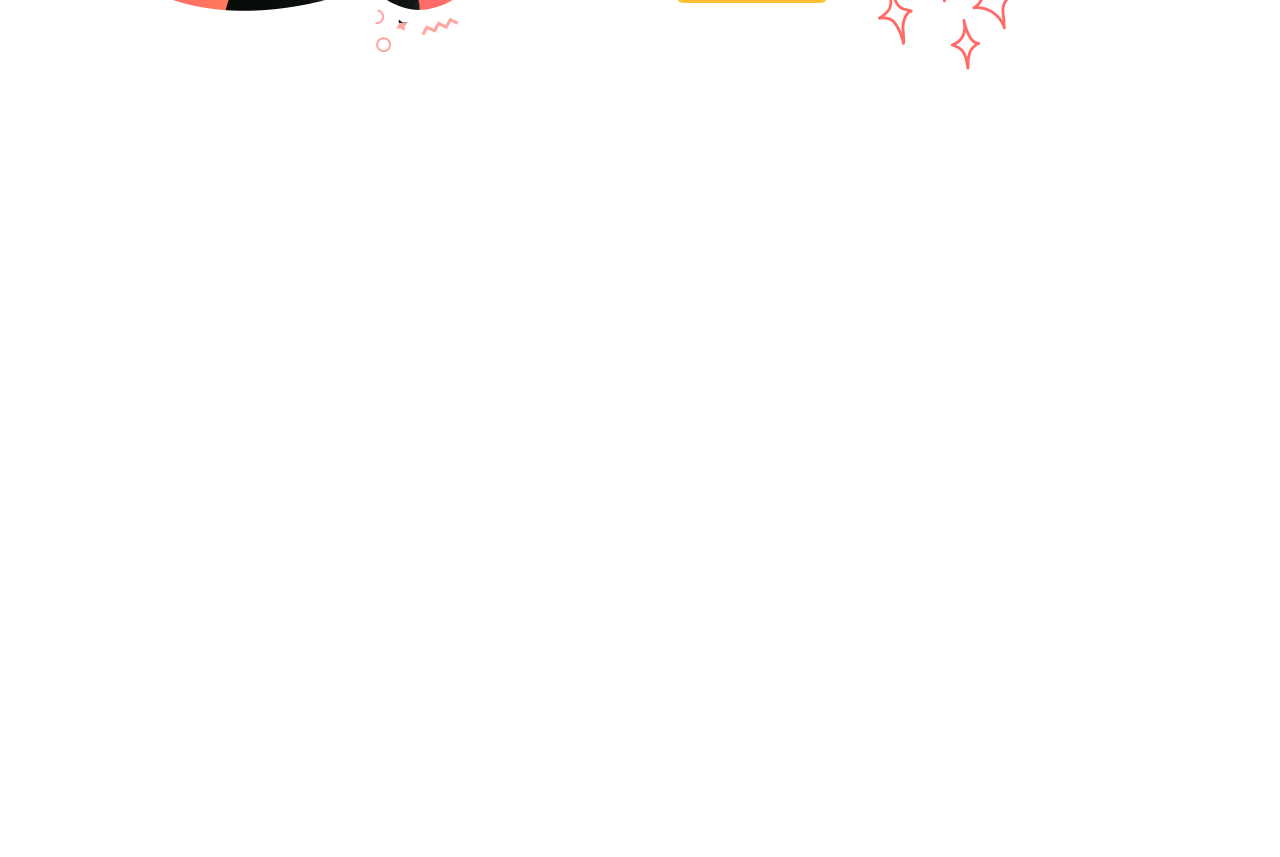
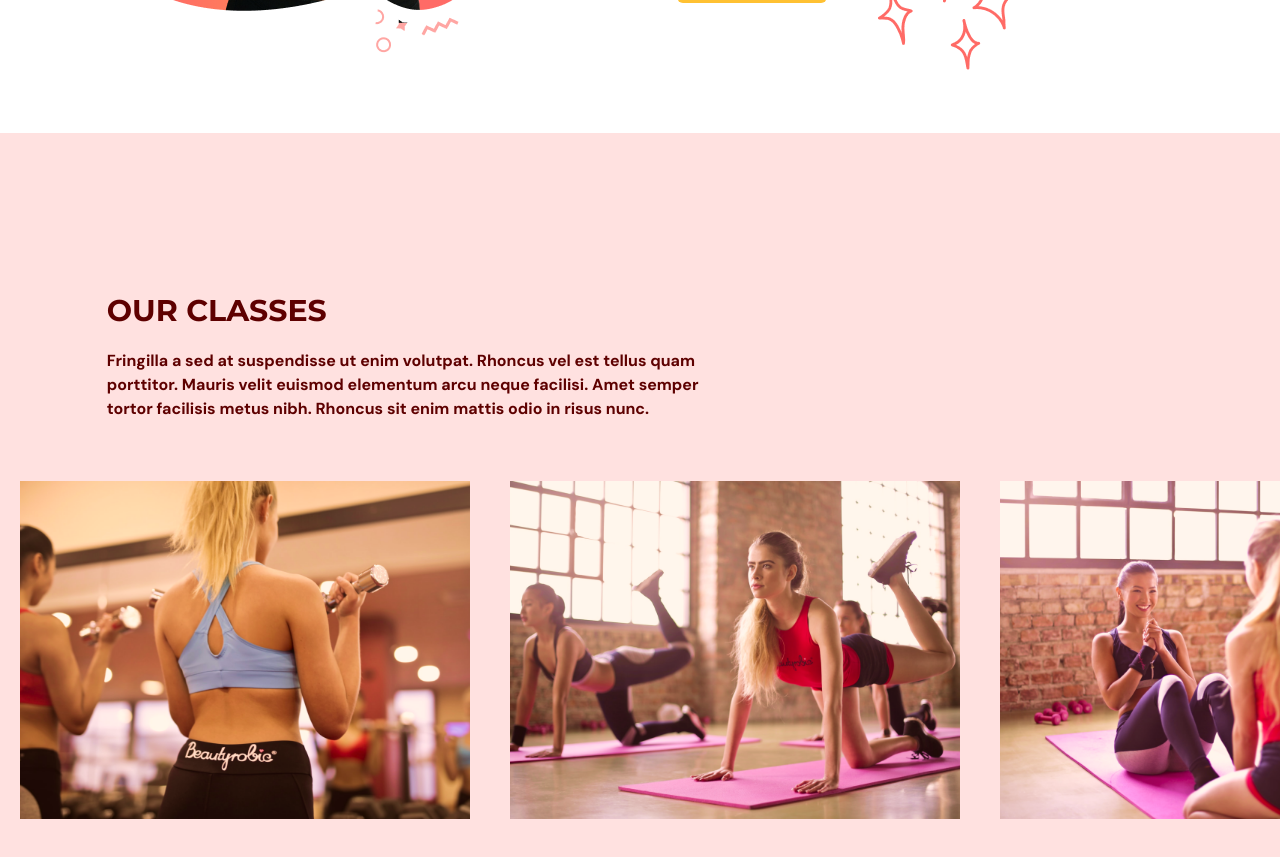
Before and after one commit to miri52/gym-typescript, a React (Vite) app: page / in a window 1280 px wide. Shown: the part 2020-2877 px from the top of the page. Before the commit the page ends 2153 px from the top, so only its background shows below. Built offline with nearby package versions, Linux system fonts and the light colour scheme.

Commit message:
add our classes section

```diff
--- a/src/App.tsx
+++ b/src/App.tsx
@@ -3,6 +3,7 @@
 import { SelectedPage } from "@/shared/types";
 import Home from "./scenes/home";
 import Benefits from "./scenes/benefits";
+import OurClasses from "./scenes/ourClasses";
 
 function App() {
   const [selectedPage, setSelectedPage] = useState<SelectedPage>(
@@ -30,6 +31,7 @@
       />
       <Home setSelectedPage={setSelectedPage} />
       <Benefits setSelectedPage={setSelectedPage} />
+      <OurClasses setSelectedPage={setSelectedPage} />
     </div>
   );
 }
--- /dev/null
+++ b/src/scenes/ourClasses/OurClass.tsx
@@ -0,0 +1,20 @@
+import { OurClassType } from "@/shared/types";
+
+const Class = ({ name, description, image }: OurClassType) => {
+  const overlayStyles = `p-5 absolute z-30 flex
+  h-[380px] w-[450px] flex-col items-center justify-center
+  whitespace-normal bg-primary-500 text-center text-white
+  opacity-0 transition duration-500 hover:opacity-90`;
+
+  return (
+    <li className="relative mx-5 inline-block h-[380px] w-[450px]">
+      <div className={overlayStyles}>
+        <p className="text-2xl">{name}</p>
+        <p className="mt-5">{description}</p>
+      </div>
+      <img alt={`${image}`} src={image} />
+    </li>
+  );
+};
+
+export default Class;
--- /dev/null
+++ b/src/scenes/ourClasses/index.tsx
@@ -0,0 +1,94 @@
+import { OurClassType, SelectedPage } from "@/shared/types";
+import image1 from "@/assets/image1.png";
+import image2 from "@/assets/image2.png";
+import image3 from "@/assets/image3.png";
+import image4 from "@/assets/image4.png";
+import image5 from "@/assets/image5.png";
+import image6 from "@/assets/image6.png";
+import { motion } from "framer-motion";
+import HText from "@/shared/HText";
+import OurClass from "./OurClass";
+
+const ourClasses: Array<OurClassType> = [
+  {
+    name: "Weight Training Classes",
+    description:
+      "Lorem ipsum dolor sit amet, consectetur adipiscing elit, sed do eiusmod tempor incididunt ut labore et dolore magna aliqua. Ut enim ad minim veniam, quis nostrud exercitation ullamco laboris nisi ut aliquip ex ea commodo consequat.",
+    image: image1,
+  },
+  {
+    name: "Yoga Classes",
+    image: image2,
+  },
+  {
+    name: "Ab Core Classes",
+    description:
+      "Lorem ipsum dolor sit amet, consectetur adipiscing elit, sed do eiusmod tempor incididunt ut labore et dolore magna aliqua. Ut enim ad minim veniam, quis nostrud exercitation ullamco laboris nisi ut aliquip ex ea commodo consequat.",
+    image: image3,
+  },
+  {
+    name: "Adventure Classes",
+    description:
+      "Lorem ipsum dolor sit amet, consectetur adipiscing elit, sed do eiusmod tempor incididunt ut labore et dolore magna aliqua. Ut enim ad minim veniam, quis nostrud exercitation ullamco laboris nisi ut aliquip ex ea commodo consequat.",
+    image: image4,
+  },
+  {
+    name: "Fitness Classes",
+    image: image5,
+  },
+  {
+    name: "Training Classes",
+    description:
+      "Lorem ipsum dolor sit amet, consectetur adipiscing elit, sed do eiusmod tempor incididunt ut labore et dolore magna aliqua. Ut enim ad minim veniam, quis nostrud exercitation ullamco laboris nisi ut aliquip ex ea commodo consequat.",
+    image: image6,
+  },
+];
+type Props = {
+  setSelectedPage: (value: SelectedPage) => void;
+};
+
+const OurClasses = ({ setSelectedPage }: Props) => {
+  return (
+    <section id="ourclasses" className="w-full bg-primary-100 py-40">
+      <motion.div
+        onViewportEnter={() => setSelectedPage(SelectedPage.OurClasses)}
+      >
+        <motion.div
+          className="mx-auto w-5/6"
+          initial="hidden"
+          whileInView="visible"
+          viewport={{ once: true, amount: 0.5 }}
+          transition={{ delay: 0.2, duration: 0.5 }}
+          variants={{
+            hidden: { opacity: 0, x: -50 },
+            visible: { opacity: 1, x: 0 },
+          }}
+        >
+          <div className="md:w-3/5">
+            <HText>OUR CLASSES</HText>
+            <p className="py-5">
+              Fringilla a sed at suspendisse ut enim volutpat. Rhoncus vel est
+              tellus quam porttitor. Mauris velit euismod elementum arcu neque
+              facilisi. Amet semper tortor facilisis metus nibh. Rhoncus sit
+              enim mattis odio in risus nunc.
+            </p>
+          </div>
+        </motion.div>
+        <div className="mt-10 h-[353px] w-full overflow-x-auto overflow-y-hidden">
+          <ul className="w-[2800px] whitespace-nowrap">
+            {ourClasses.map((item: OurClassType, index) => (
+              <OurClass
+                key={`${item.name}-${index}`}
+                name={item.name}
+                description={item.description}
+                image={item.image}
+              />
+            ))}
+          </ul>
+        </div>
+      </motion.div>
+    </section>
+  );
+};
+
+export default OurClasses;
--- a/src/shared/types.ts
+++ b/src/shared/types.ts
@@ -10,3 +10,9 @@
   title: string;
   description: string;
 }
+
+export interface OurClassType {
+  name: string;
+  description?: string;
+  image: string;
+}
```
